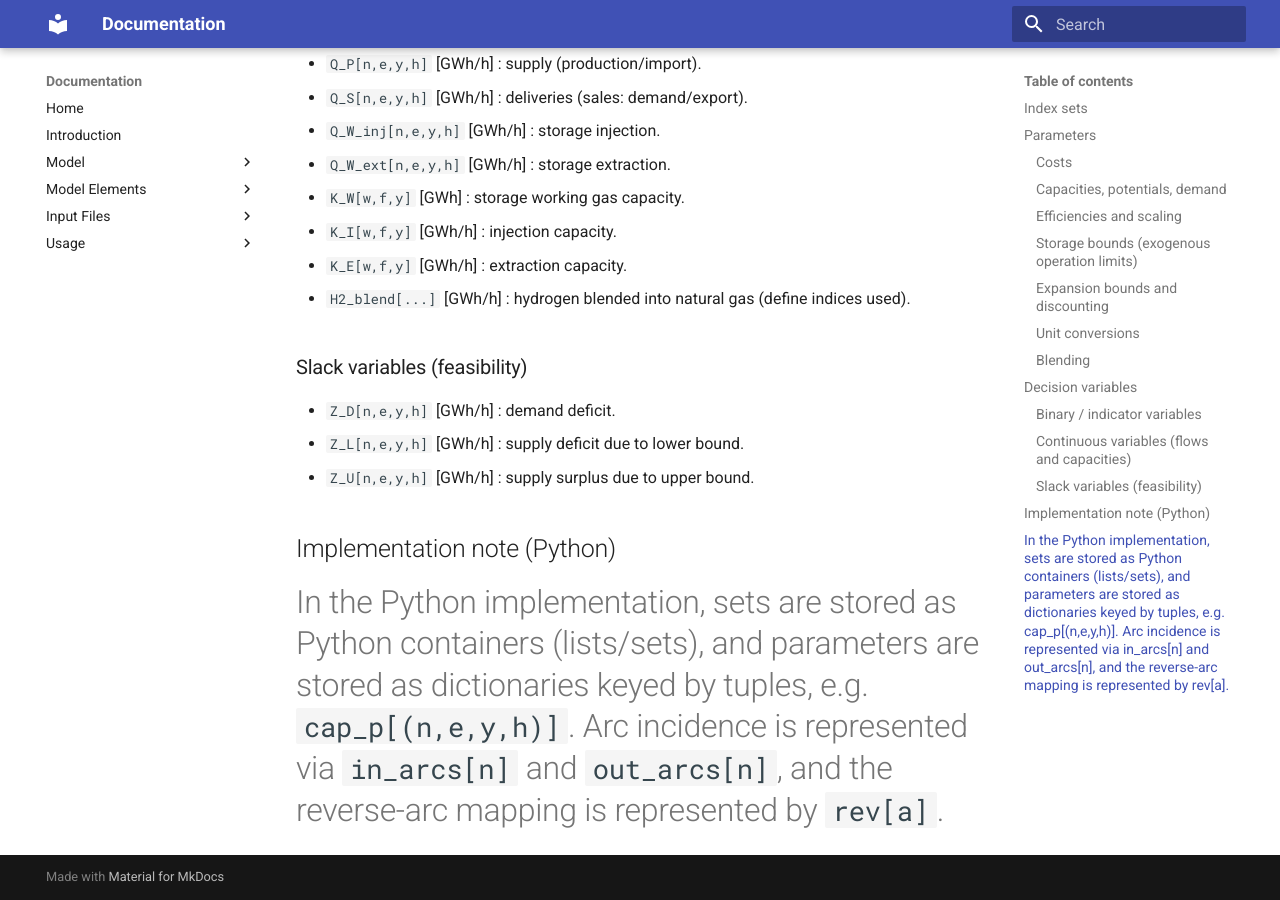
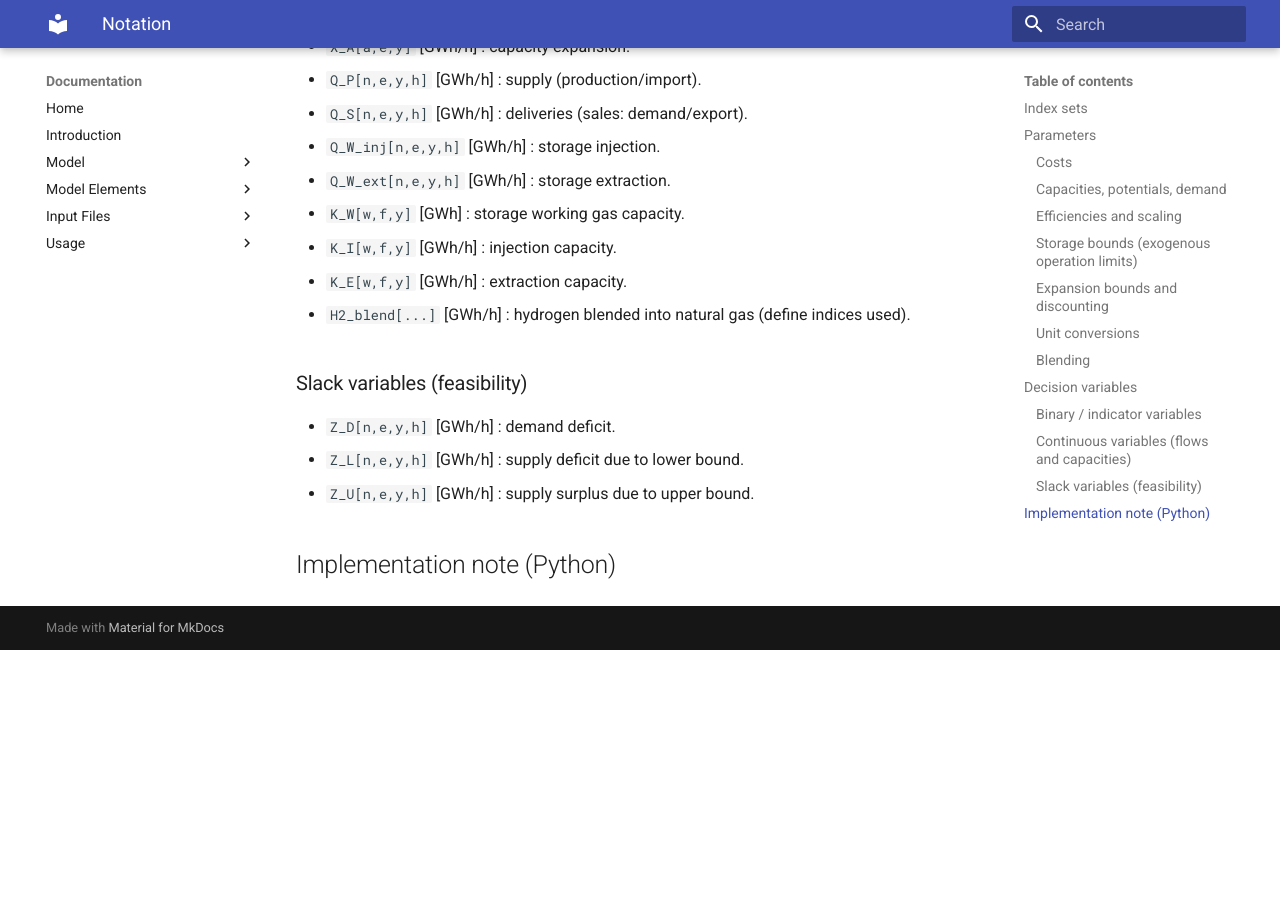
Before and after one commit to ParinazAliasghari/NordHHub, an MkDocs documentation site: the page built from docs/model/notation.md, in a window 1280 px wide and 900 px high, scrolled down 2572 px. Built offline with MkDocs 1.6.1 and Material for MkDocs 9.7.7, drawn with Linux system fonts in a browser that asks for light colours; after the commit the page ends 3222 px from its top, so only the background shows below that; some of the changed text lies outside the part shown.

Commit message:
Clarify 'bigM' description and remove note
Updated the description of 'bigM' for clarity and removed redundant implementation note.

```diff
--- a/docs/model/notation.md
+++ b/docs/model/notation.md
@@ -16,8 +16,7 @@
 
 Unless otherwise stated, parameters may depend on investment period `y` and fuel `e`, and many also depend on operational period `h`.
 
-- `bigM` [1]
-  Large constant used in several constraints (e.g., McCormick reformulations).
+- `bigM` [1] : Large constant used in several constraints (e.g., McCormick reformulations).
 
 ### Costs
 - `c_a[a,e,y]` [€/MWh] : variable transport/usage cost on arc `a`.
@@ -87,5 +86,3 @@
 - `Z_U[n,e,y,h]` [GWh/h] : supply surplus due to upper bound.
 
 ## Implementation note (Python)
-
-# In the Python implementation, sets are stored as Python containers (lists/sets), and parameters are stored as dictionaries keyed by tuples, e.g. `cap_p[(n,e,y,h)]`. Arc incidence is represented via `in_arcs[n]` and `out_arcs[n]`, and the reverse-arc mapping is represented by `rev[a]`.
```
